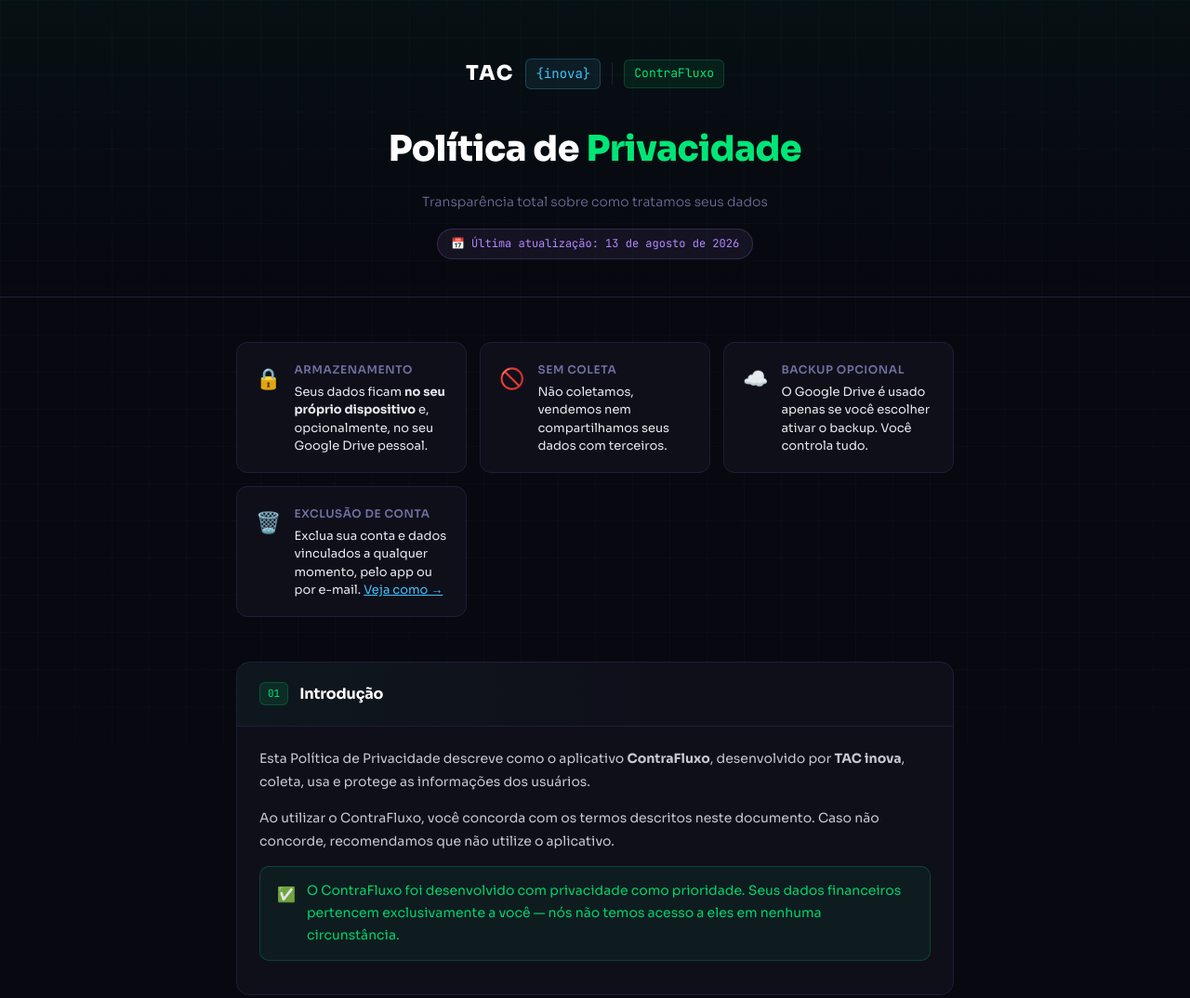
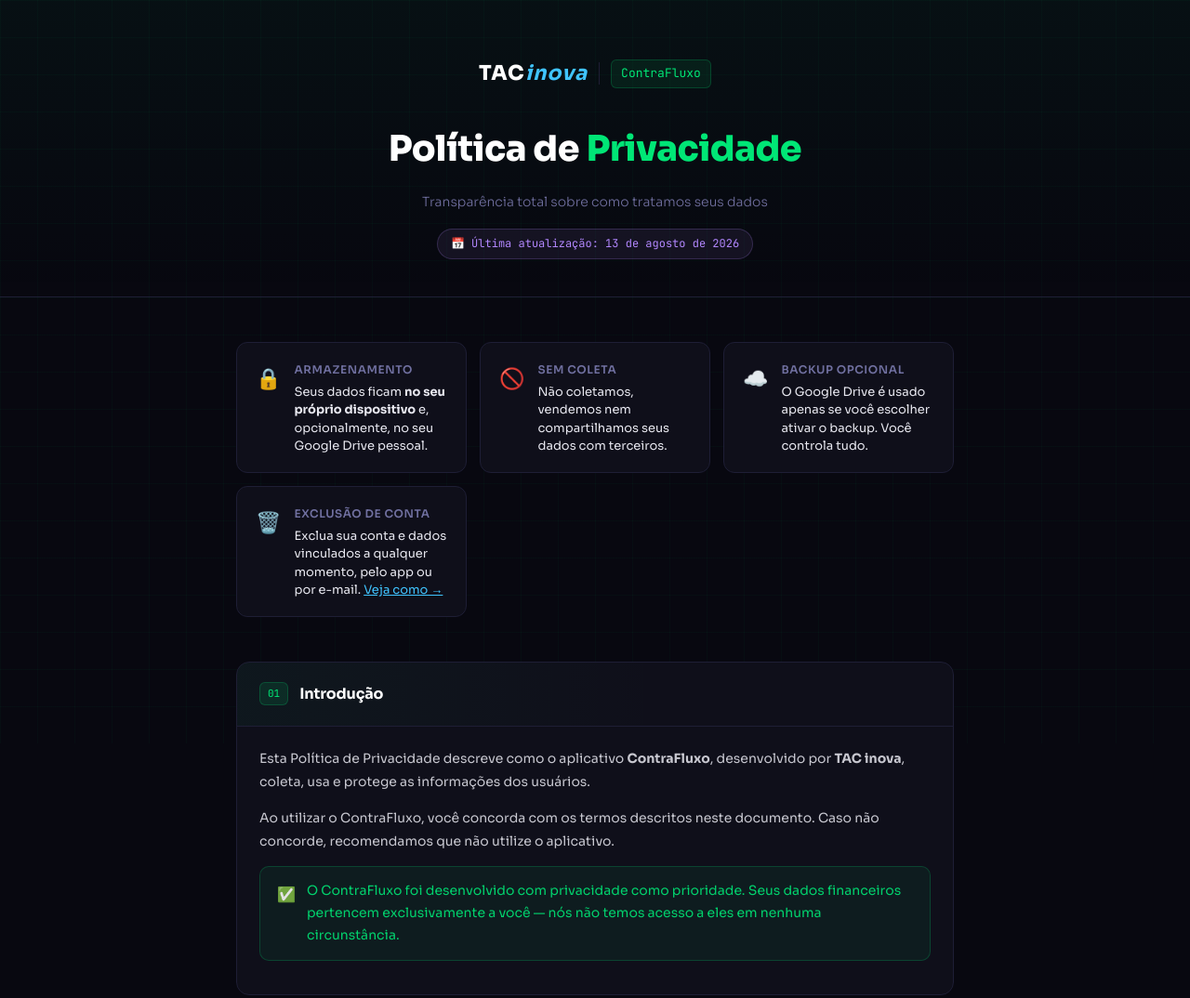
Before and after one commit to tacinovacao/contrafluxo-legal, a plain HTML site: page index.html in a window 1280 px wide. Shown: the top 1074 px of the page at 93% size. Drawn offline with Linux system fonts and the light colour scheme.

Commit message:
Update index.html

```diff
--- a/index.html
+++ b/index.html
@@ -68,17 +68,21 @@
     font-weight: 800;
     font-size: 22px;
     color: var(--branco);
-    letter-spacing: 2px;
+    letter-spacing: 1px;
   }
 
   .logo-inova {
-    font-family: 'JetBrains Mono', monospace;
-    font-size: 14px;
+    font-family: 'Sora', sans-serif;
+    font-weight: 700;
+    font-style: italic;
+    font-size: 22px;
     color: var(--azul);
-    background: rgba(64,196,255,0.08);
-    border: 1px solid rgba(64,196,255,0.25);
-    border-radius: 6px;
-    padding: 3px 10px;
+    letter-spacing: 1px;
+  }
+
+  .logo-marca {
+    display: inline-flex;
+    align-items: center;
   }
 
   .separador-header {
@@ -413,8 +417,7 @@
 
 <header>
   <div class="logo-linha">
-    <div class="logo-tac">TAC</div>
-    <div class="logo-inova">{inova}</div>
+    <div class="logo-marca"><span class="logo-tac">TAC</span><span class="logo-inova">inova</span></div>
     <div class="separador-header"></div>
     <div class="app-nome">ContraFluxo</div>
   </div>
```
